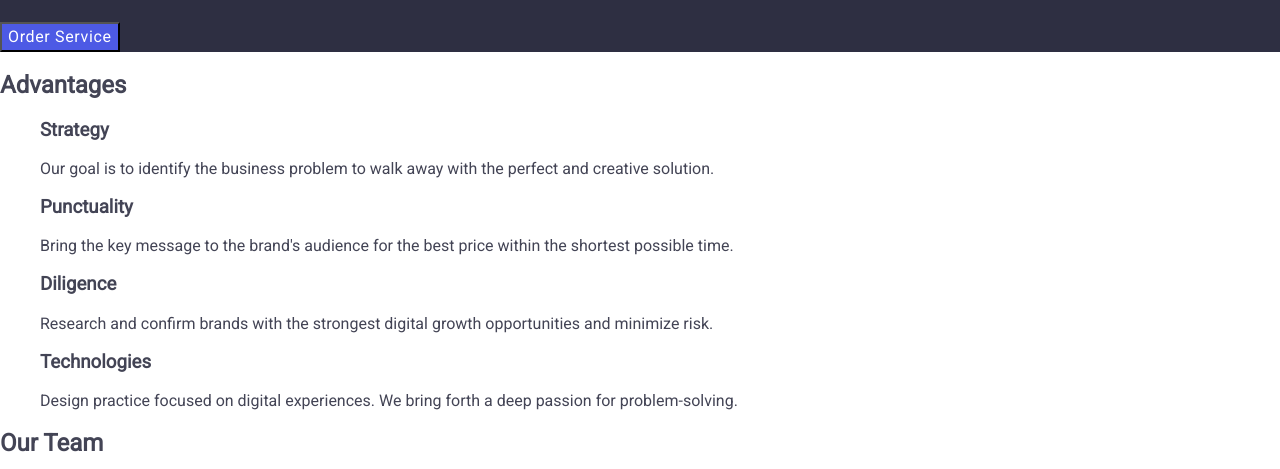
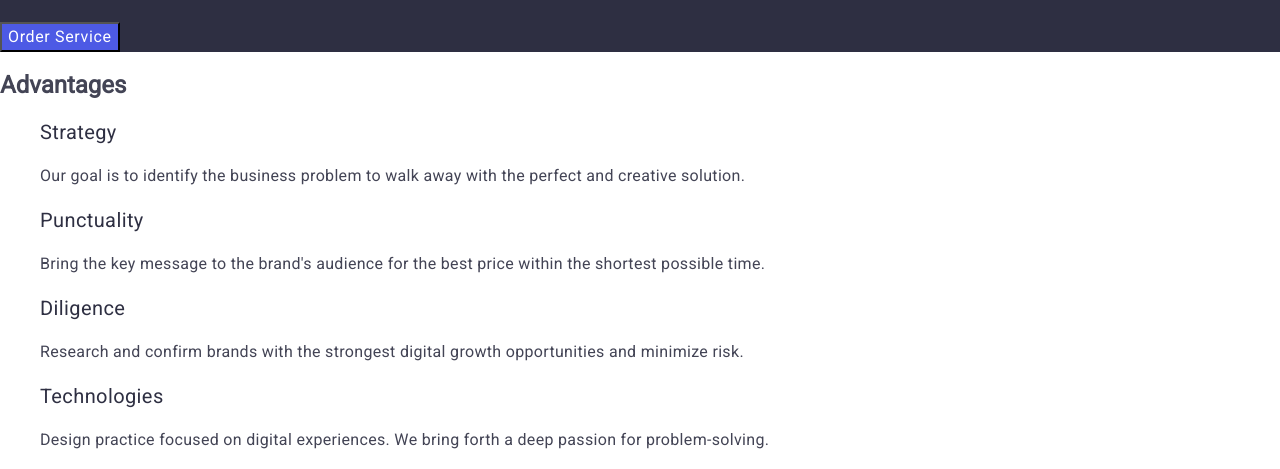
Before and after one commit to YuriyVolochayev/goit-markup-hw-02, a plain HTML site: page index.html in a window 1280 px wide. Shown: the part 304-773 px from the top of the page. Drawn offline with nearby package versions, Linux system fonts and the light colour scheme.

Commit message:
add style for s2

```diff
--- a/css/styles.css
+++ b/css/styles.css
@@ -78,3 +78,17 @@ a {
 .main-title-button:focus {
   background-color: #404bbf;
 }
+.subtitle {
+  font-weight: 500;
+  font-size: 20px;
+  line-height: 1.2;
+  letter-spacing: 0.02em;
+  color: #2e2f42;
+}
+.text {
+  font-weight: 400;
+  font-size: 16px;
+  line-height: 1.5;
+  letter-spacing: 0.02em;
+  color: #434455;
+}
--- a/index.html
+++ b/index.html
@@ -64,36 +64,36 @@
         <button type="button" class="main-title-button">Order Service</button>
       </section>
 
-      <section>
-        <h2>Advantages</h2>
-        <ul>
-          <li>
-            <h3>Strategy</h3>
-            <p>
+      <section class="scnd-section">
+        <h2 class="visually-hidden">Advantages</h2>
+        <ul class="advant-list">
+          <li class="advant-item">
+            <h3 class="subtitle">Strategy</h3>
+            <p class="text">
               Our goal is to identify the business problem to walk away with the
               perfect and creative solution.
             </p>
           </li>
 
-          <li>
-            <h3>Punctuality</h3>
-            <p>
+          <li class="advant-item">
+            <h3 class="subtitle">Punctuality</h3>
+            <p class="text">
               Bring the key message to the brand's audience for the best price
               within the shortest possible time.
             </p>
           </li>
 
-          <li>
-            <h3>Diligence</h3>
-            <p>
+          <li class="advant-item">
+            <h3 class="subtitle">Diligence</h3>
+            <p class="text">
               Research and confirm brands with the strongest digital growth
               opportunities and minimize risk.
             </p>
           </li>
 
-          <li>
-            <h3>Technologies</h3>
-            <p>
+          <li class="advant-item">
+            <h3 class="subtitle">Technologies</h3>
+            <p class="text">
               Design practice focused on digital experiences. We bring forth a
               deep passion for problem-solving.
             </p>
```
